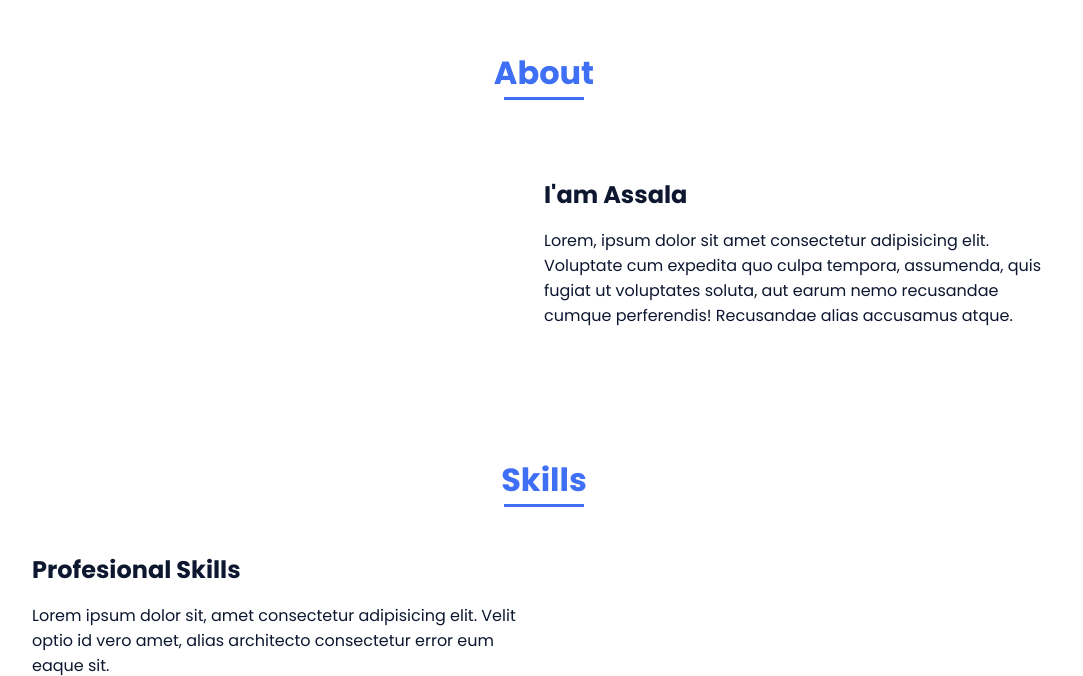
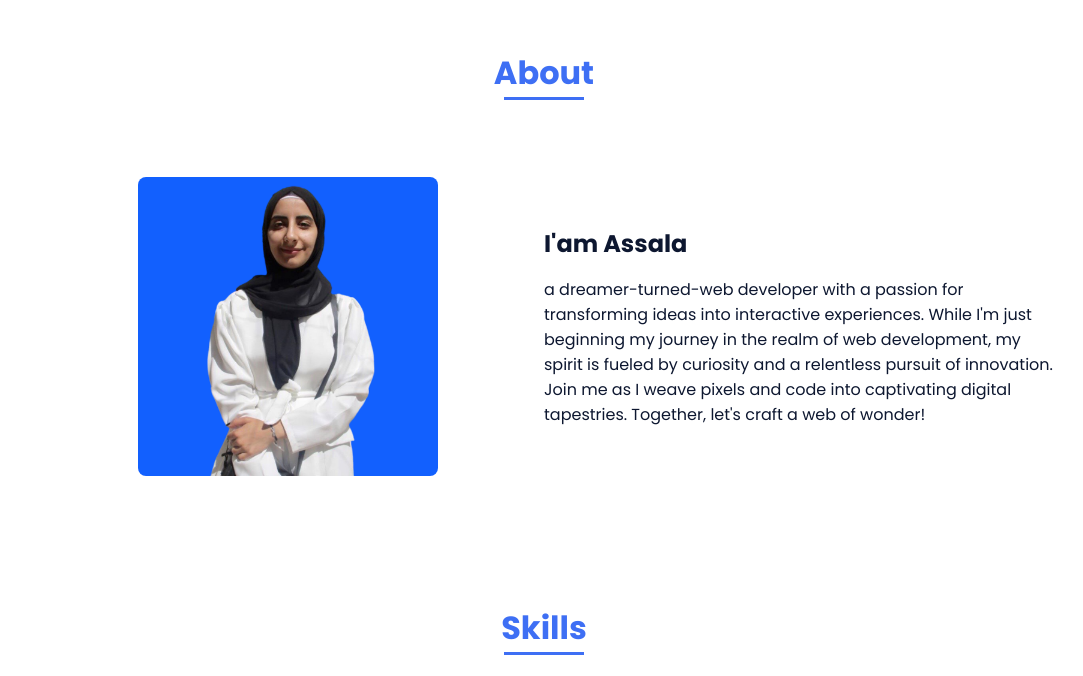
Before and after one commit to assalameslmani/My-portfolio, a plain HTML site: page index.html in a window 1280 px wide. Shown: the part 722-1398 px from the top of the page, without its empty margins (96-1179 px from the left). Drawn offline with nearby package versions, Linux system fonts and the light colour scheme.

Commit message:
added photos

```diff
--- a/index.html
+++ b/index.html
@@ -69,12 +69,12 @@
 
                 <div class="about__container bd-grid">
                     <div class="about__img">
-                        <img src="assets/img/about.jpg" alt="">
+                        <img src="assets/img/about.png" alt="">
                     </div>
 
                     <div>
                         <h2 class="about__subtitle">I'am Assala</h2>
-                        <p class="about__text">Lorem, ipsum dolor sit amet consectetur adipisicing elit. Voluptate cum expedita quo culpa tempora, assumenda, quis fugiat ut voluptates soluta, aut earum nemo recusandae cumque perferendis! Recusandae alias accusamus atque.</p>
+                        <p class="about__text"> a dreamer-turned-web developer with a passion for transforming ideas into interactive experiences. While I'm just beginning my journey in the realm of web development, my spirit is fueled by curiosity and a relentless pursuit of innovation. Join me as I weave pixels and code into captivating digital tapestries. Together, let's craft a web of wonder!</p>
                     </div>
                 </div>
             </section>
```
Also changed, not shown: assets/img/about.png (added), assets/img/perfil.png (added).
